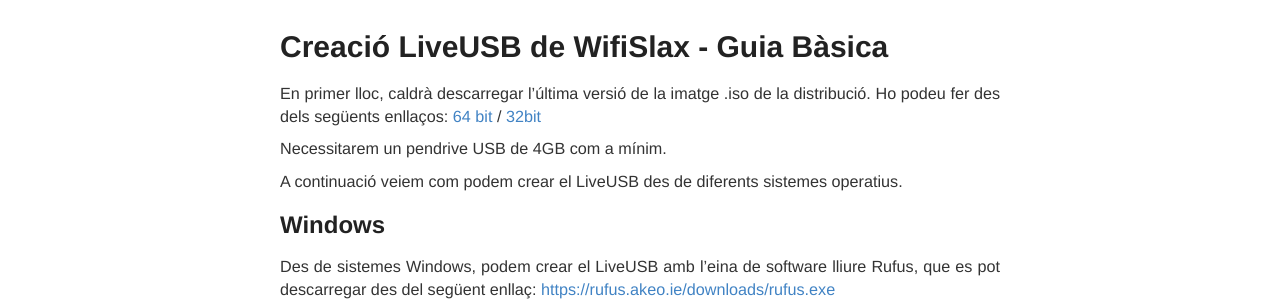
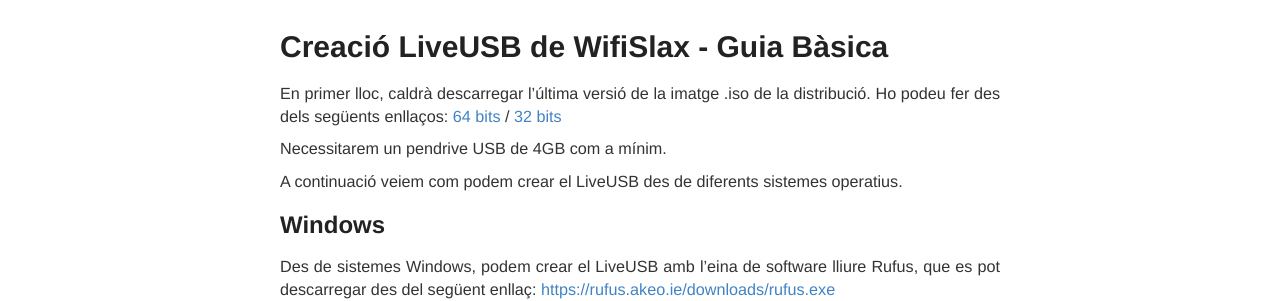
Before and after one commit to HackingLliure/hackinglliure.github.io, a Jekyll site: the page built from _posts/2017-4-18-LiveUSB-WifiSlax.md, in a window 1280 px wide. Shown: the part 120-421 px from the top of the page. Built offline with Jekyll 4.4.1, drawn with Linux system fonts in a browser that asks for light colours.

Commit message:
Typo corrected

```diff
--- a/_posts/2017-4-18-LiveUSB-WifiSlax.md
+++ b/_posts/2017-4-18-LiveUSB-WifiSlax.md
@@ -3,7 +3,7 @@
 title: Creació LiveUSB de WifiSlax - Guia Bàsica
 ---
 
-En primer lloc, caldrà descarregar l'última versió de la imatge .iso de la distribució. Ho podeu fer des dels següents enllaços: [64 bit](http://www.wifislax.com/category/wifislax-64bits/download-wifislax-x64/) / [32bit](http://www.wifislax.com/category/download/versiones-anteriores/)
+En primer lloc, caldrà descarregar l'última versió de la imatge .iso de la distribució. Ho podeu fer des dels següents enllaços: [64 bits](http://www.wifislax.com/category/wifislax-64bits/download-wifislax-x64/) / [32 bits](http://www.wifislax.com/category/download/versiones-anteriores/)
 
 Necessitarem un pendrive USB de 4GB com a mínim.
 
```
